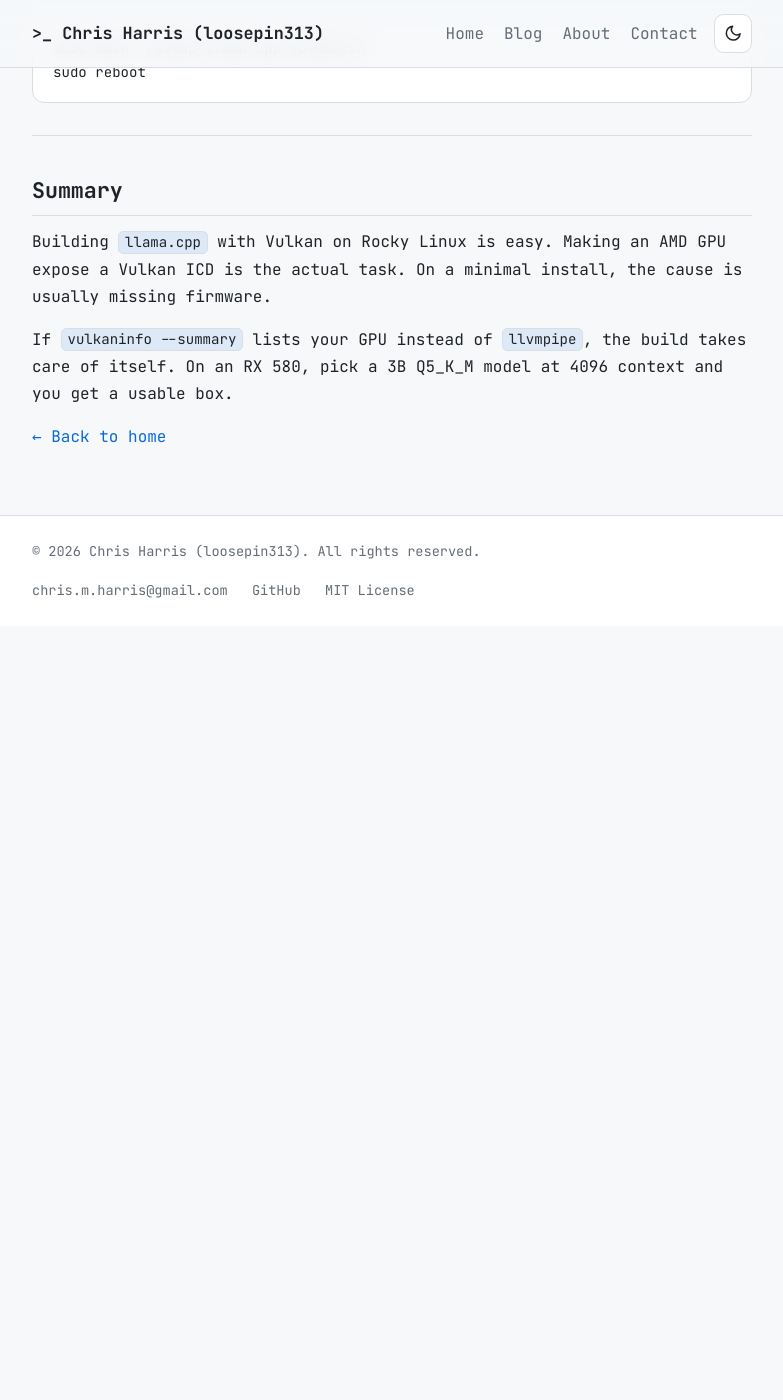
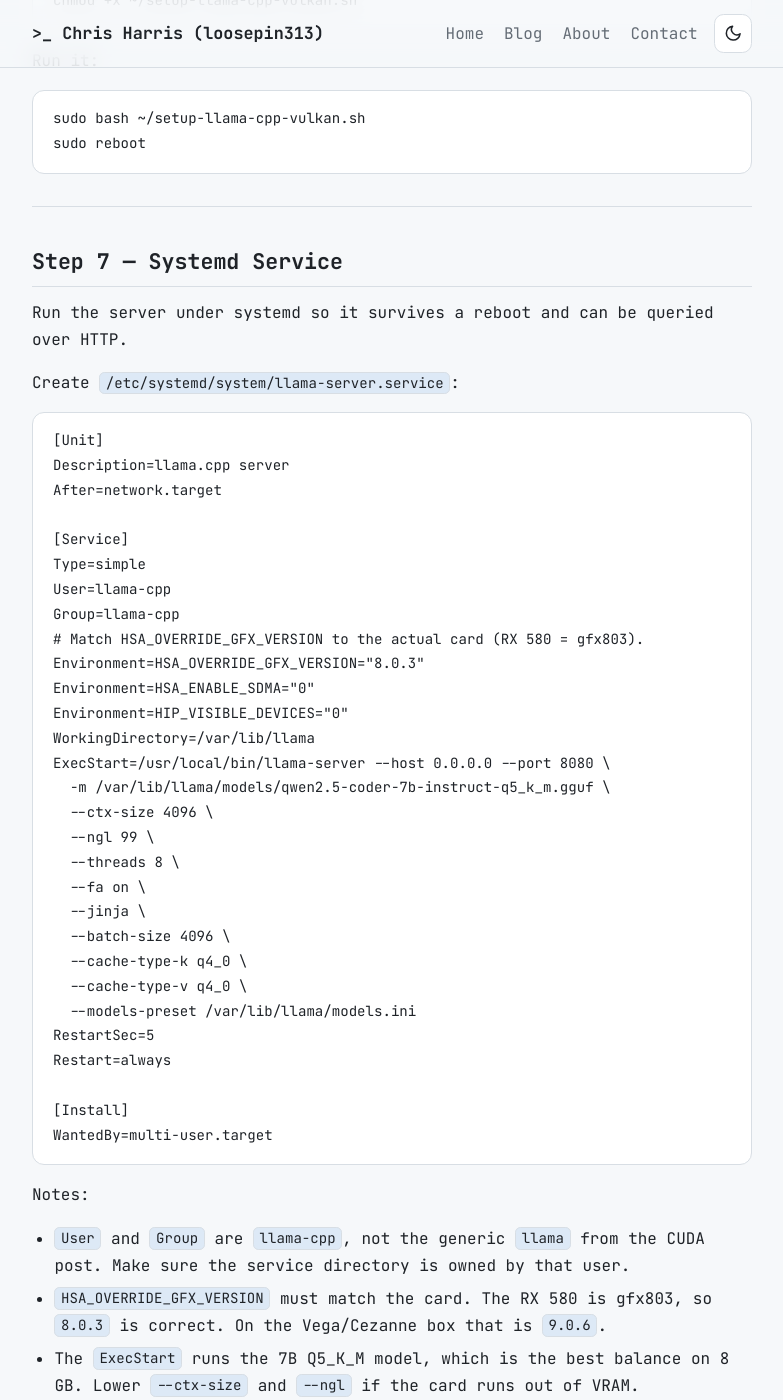
Before and after one commit to loosepin313/loosepin313.github.io, a Jekyll site: the page built from _posts/2026-11-18-vulkan-amd-gpu-rocky-linux-llama-cpp.md, in a window 1280 px wide and 1400 px high, scrolled down 9227 px. Shown: the whole window, without its empty margins (248-1031 px from the left). Built offline with Jekyll 4.4.1, drawn with Linux system fonts in a browser that asks for light colours; before the commit the page ends 9853 px from its top, so only the background shows below that; some of the changed text lies outside the part shown.

Commit message:
Add systemd service and RX 580 model tuning to the Vulkan post

````diff
--- a/_posts/2026-11-18-vulkan-amd-gpu-rocky-linux-llama-cpp.md
+++ b/_posts/2026-11-18-vulkan-amd-gpu-rocky-linux-llama-cpp.md
@@ -4,7 +4,9 @@ date: 2026-11-18 12:00:00 +0000
 categories: [linux, ai, gpu]
 ---
 
-I started a new box (`llm2`) to run `llama.cpp` with the Vulkan backend on an AMD Radeon RX 580 (8 GB). The build itself was trivial. The real work was to make the GPU visible to Vulkan. Below is the history of that install, with notes on what each part does and where I wasted time.
+I started a new box (`llm2`). It runs `llama.cpp` with the Vulkan backend on an AMD Radeon RX 580 (8 GB). The build was trivial. The real work was to make the GPU visible to Vulkan.
+
+Below is the history of that install, with notes on what each part does and where I wasted time.
 
 For the clean package list, read my earlier post [Building llama.cpp with Vulkan on Rocky Linux 10](https://loosepin313.github.io/2026/10/04/build-llama-cpp-with-vulkan-on-rocky-linux-10/). This post is the troubleshooting story.
 
@@ -85,7 +87,7 @@ ls /usr/share/vulkan/icd.d/                     # is a RADV ICD json present?
 cat /proc/cmdline
 ```
 
-`lspci -nnk` is the important one. It tells you whether `amdgpu` is bound to the device. If it is not, no amount of userspace changes will help.
+`lspci -nnk` is the important one. It tells you whether `amdgpu` is bound to the device. If it is not, no amount of userspace changes will help. The rest of the session was wasted time.
 
 Also note that `lspci` is not installed by default. It lives in `pciutils`.
 
@@ -147,7 +149,7 @@ cmake --build build --config Release -- -j$(nproc)
 ./build/bin/llama-cli --list-devices
 ```
 
-CMake detects Vulkan on its own. I still pass `-DGGML_VULKAN=ON`. If the loader or the headers are missing, the configure step then fails with a clear error instead of quietly building a CPU-only binary.
+CMake detects Vulkan on its own. I still pass `-DGGML_VULKAN=ON` for clarity. If the loader or the headers are missing, the configure step fails with a clear error. It does not quietly build a CPU-only binary.
 
 ---
 
@@ -207,7 +209,7 @@ If you run out of memory, lower these two flags first:
 1. Install `amd-gpu-firmware` and `amd-ucode-firmware` in the very first `dnf` command. It is one line, and it was the whole root cause.
 2. Run `lspci -nnk` and `ls -l /dev/dri` **before** you install any Vulkan packages. Both pointed at firmware in under a minute.
 3. Add the user to `video` and `render` when you create the account, not afterwards.
-4. Run `dracut -f` and then `reboot`. Do not expect new firmware to apply to an already loaded `amdgpu` module. `rmmod` and `modprobe` are not a reliable substitute here.
+4. Run `dracut -f`, then `reboot`. Do not expect new firmware to apply to an already loaded `amdgpu` module. `rmmod` and `modprobe` are not a reliable substitute here. The firmware must load from the initramfs.
 
 ---
 
@@ -329,6 +331,116 @@ sudo reboot
 
 ---
 
+## Step 7 — Systemd Service
+
+Run the server under systemd so it survives a reboot and can be queried over HTTP.
+
+Create `/etc/systemd/system/llama-server.service`:
+
+```ini
+[Unit]
+Description=llama.cpp server
+After=network.target
+
+[Service]
+Type=simple
+User=llama-cpp
+Group=llama-cpp
+# Match HSA_OVERRIDE_GFX_VERSION to the actual card (RX 580 = gfx803).
+Environment=HSA_OVERRIDE_GFX_VERSION="8.0.3"
+Environment=HSA_ENABLE_SDMA="0"
+Environment=HIP_VISIBLE_DEVICES="0"
+WorkingDirectory=/var/lib/llama
+ExecStart=/usr/local/bin/llama-server --host 0.0.0.0 --port 8080 \
+  -m /var/lib/llama/models/qwen2.5-coder-7b-instruct-q5_k_m.gguf \
+  --ctx-size 4096 \
+  --ngl 99 \
+  --threads 8 \
+  --fa on \
+  --jinja \
+  --batch-size 4096 \
+  --cache-type-k q4_0 \
+  --cache-type-v q4_0 \
+  --models-preset /var/lib/llama/models.ini
+RestartSec=5
+Restart=always
+
+[Install]
+WantedBy=multi-user.target
+```
+
+Notes:
+- `User` and `Group` are `llama-cpp`, not the generic `llama` from the CUDA post. Make sure the service directory is owned by that user.
+- `HSA_OVERRIDE_GFX_VERSION` must match the card. The RX 580 is gfx803, so `8.0.3` is correct. On the Vega/Cezanne box that is `9.0.6`.
+- The `ExecStart` runs the 7B Q5_K_M model, which is the best balance on 8 GB. Lower `--ctx-size` and `--ngl` if the card runs out of VRAM.
+- `--models-preset` loads the INI file below, so the server can switch models without a restart.
+
+Create the model directory and the preset file:
+
+```bash
+sudo mkdir -p /var/lib/llama/models
+sudo cp ~/models/qwen2.5-coder-7b-instruct-q5_k_m.gguf /var/lib/llama/models/
+
+sudo tee /var/lib/llama/models.ini <<'EOF'
+[*]
+flash-attn = on
+n-gpu-layers = all
+threads = 8
+jinja = 1
+parallel = 1
+
+[Ornith-1.5-9B-Q4_K_M]
+ctx-size = 4096
+batch-size = 2048
+ubatch-size = 1024
+cache-type-k = q4_0
+cache-type-v = q4_0
+
+[qwen2.5-coder-7b-instruct-q5_k_m]
+ctx-size = 4096
+cache-type-k = q4_0
+cache-type-v = q4_0
+
+[Qwen2.5-Coder-1.5B-Q6_K]
+ctx-size = 8192
+cache-type-k = q4_0
+cache-type-v = q4_0
+EOF
+```
+
+Available models on an 8 GB RX 580:
+
+- `/var/lib/llama/models/qwen2.5-coder-7b-instruct-q5_k_m.gguf` (active, 5.1 GB, best balance)
+- `/var/lib/llama/models/Ornith-1.5-9B-Q4_K_M.gguf` (5.4 GB, fits at 4096 context)
+- `/var/lib/llama/models/Qwen2.5-Coder-1.5B-Q6_K.gguf` (fast, light, 8192 context)
+
+The 7B and 9B models fit, but the 14B class does not. Anything 14B or larger does not fit in 8 GB of VRAM.
+
+Start the service:
+
+```bash
+sudo systemctl daemon-reload
+sudo systemctl enable llama-server
+sudo systemctl start llama-server
+sudo systemctl status llama-server
+```
+
+Then query it:
+
+```bash
+llama-server --host 0.0.0.0 --port 8080 -p "explain gravity"
+```
+
+Restart or reload a model without touching the box:
+
+```bash
+sudo systemctl restart llama-server     # reload the preset
+sudo systemctl stop llama-server
+sudo systemctl start llama-server       # stop the socket
+```
+
+---
+
 ## Summary
 
 Building `llama.cpp` with Vulkan on Rocky Linux is easy. Making an AMD GPU expose a Vulkan ICD is the actual task. On a minimal install, the cause is usually missing firmware.
````
Also changed, not shown: other parts of _posts/2026-11-18-vulkan-amd-gpu-rocky-linux-llama-cpp.md (+2 -2 lines).
